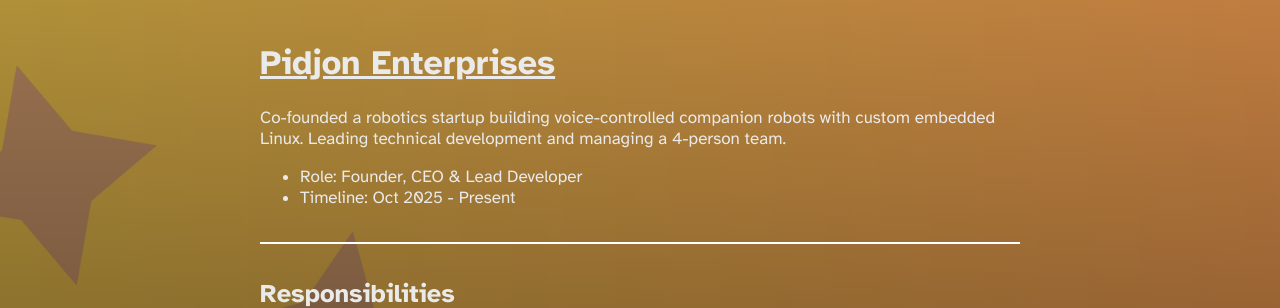
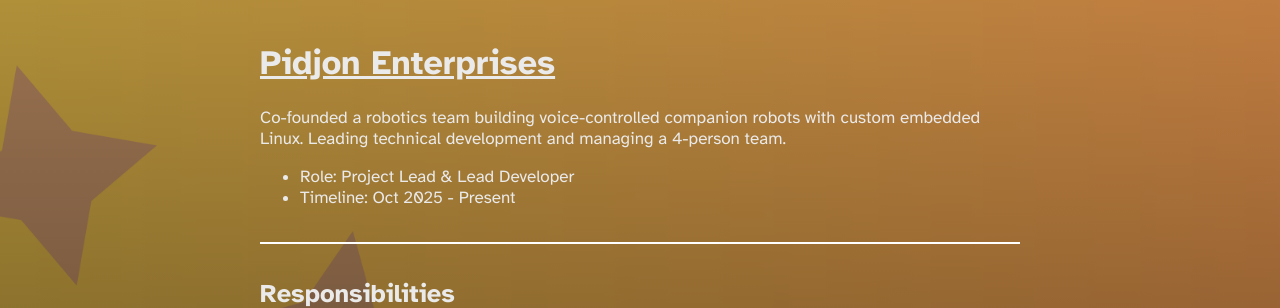
Before and after one commit to RealArslaanYT/arslaans-website-revamped, a Jekyll site: the page built from index.markdown, in a window 1280 px wide and 900 px high, scrolled down 338 px. Shown: the part 153-461 px from the top of the window. Built offline with Jekyll 4.4.1, drawn with Linux system fonts in a browser that asks for light colours.

Commit message:
Update roles to match the fact that its not a legally registered company yet

```diff
--- a/index.markdown
+++ b/index.markdown
@@ -17,7 +17,7 @@ nav_order: 1
   <summary>Read more about me</summary>
   <div markdown="1">
 
-I like computer science, writing stories (sometimes), Linux, FOSS (Free Open-Source Software), hacking, reverse-engineering and iOS jailbreaking. My favorite genre of music is Hyperpop, particularly Hyperpop-Digicore & Hyperpop-Glitchcore. I'm currently the founder and CEO of Pidjon Enterprises, building voice-controlled companion robots with custom embedded Linux, alongside various other projects in web development, system programming, and hardware hacking.
+I like computer science, writing stories (sometimes), Linux, FOSS (Free Open-Source Software), hacking, reverse-engineering and iOS jailbreaking. My favorite genre of music is Hyperpop, particularly Hyperpop-Digicore & Hyperpop-Glitchcore. I'm currently the project lead at Pidjon Enterprises, a small team of people building voice-controlled companion robots with custom embedded Linux. I also work on various other projects in web development, system programming, and hardware hacking.
 
 I mainly use Fedora on my M2 MacBook Pro (thanks to the [Asahi Linux](https://asahilinux.org){: target="_blank" } project) with the Hyprland tiling window manager along with waybar for the menu bar, rofi-wayland for the app launcher & settings menus, and nwg-displays for the displays settings. Occasionally, I'll use MacOS for some specific tasks that are more oriented towards the platform (e.g. mobile app development [iOS toolchains]). My favorite games are Minecraft and Stick Fight: The Game. I’ve been programming and tinkering with devices since the age of six. What originally got me into programming was looking at my old iPad 2 (which I still have as of 2025, six years later - it's now jailbroken with [EtasonJB](https://etasonjb.tihmstar.net/){: target="_blank" } because I felt like it) and saying – “how are these apps made?”
 
@@ -33,9 +33,9 @@ Feel free to explore my projects, stories, and achievements, and thanks for stop
 
 # [Pidjon Enterprises](https://pidjon.arslaancodes.com){: .white target="_blank" }
 
-Co-founded a robotics startup building voice-controlled companion robots with custom embedded Linux. Leading technical development and managing a 4-person team.
+Co-founded a robotics team building voice-controlled companion robots with custom embedded Linux. Leading technical development and managing a 4-person team.
 
-- Role: Founder, CEO & Lead Developer
+- Role: Project Lead & Lead Developer
 - Timeline: Oct 2025 - Present
 
 ---
```
